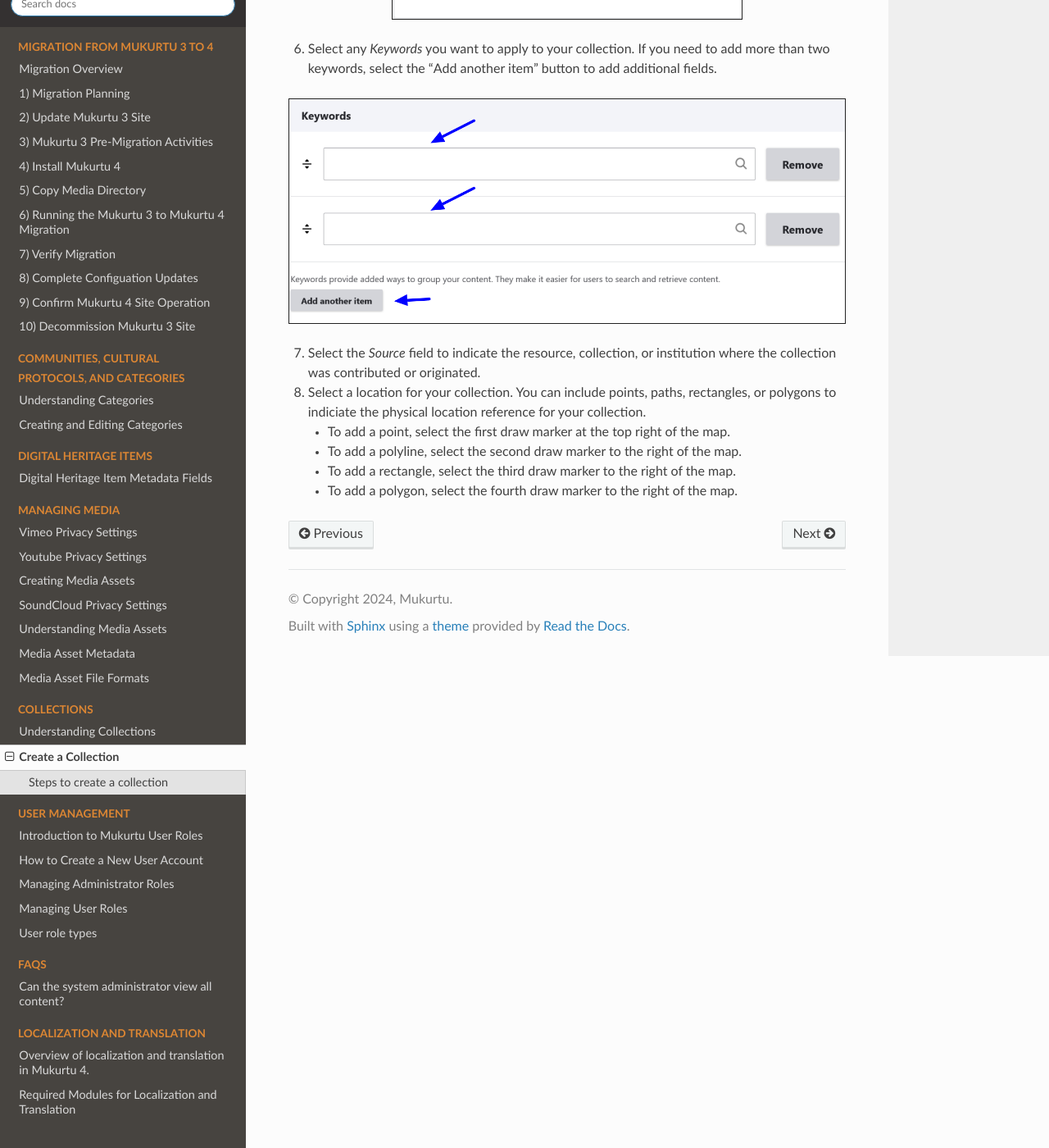
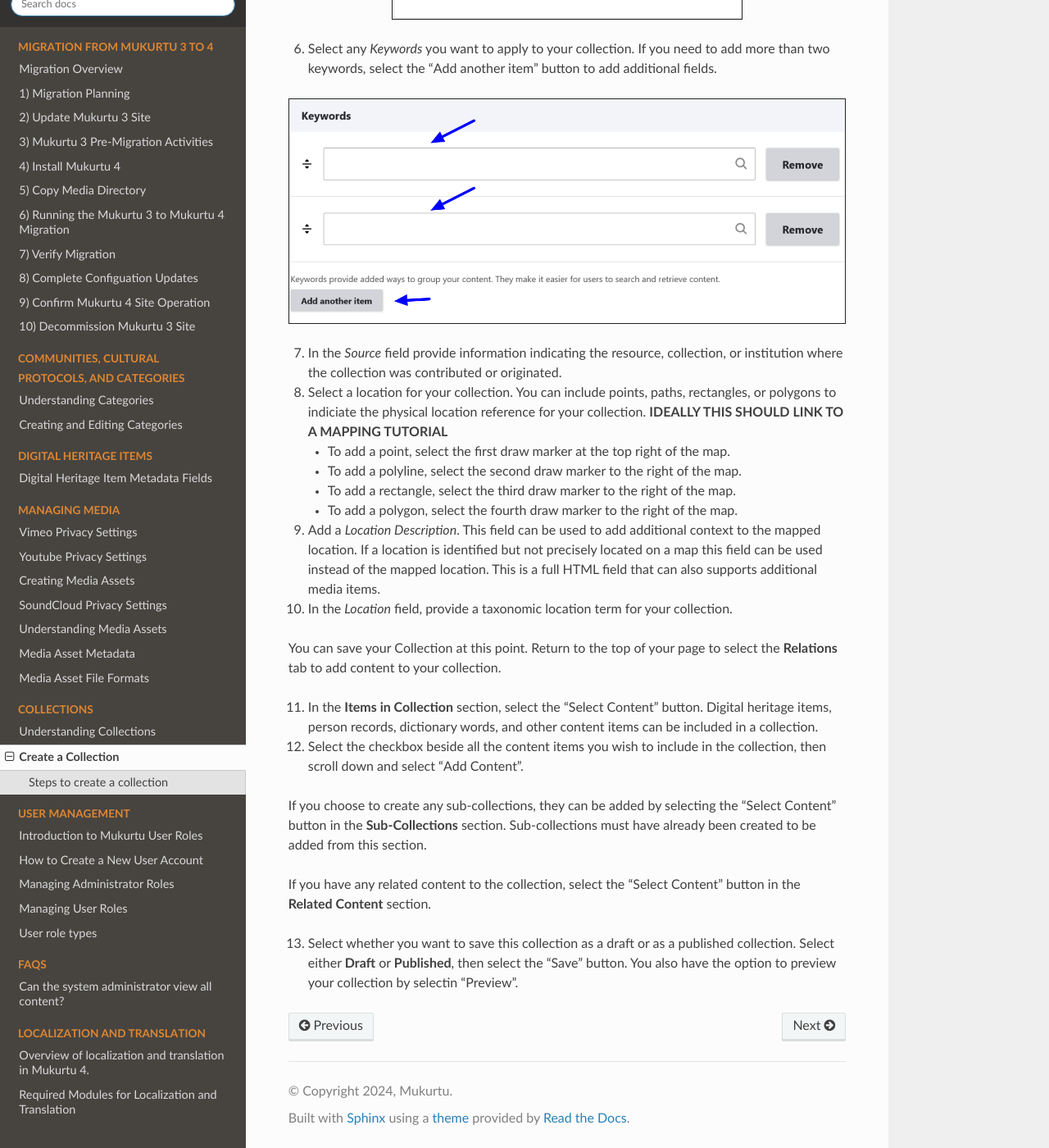
Before and after one commit to MukurtuCMS/mukurtudocs, a Sphinx documentation site: the page built from docs/source/collections/CreateCollection.md, in a window 1280 px wide and 1400 px high, scrolled down 2928 px. Shown: the whole window at 82% size. Built offline with Sphinx 7.4.7 and the Read the Docs theme 3.1.0, drawn with Linux system fonts in a browser that asks for light colours; some of the changed text lies outside the part shown.

Commit message:
Update CreateCollection.md

```diff
--- a/docs/source/collections/CreateCollection.md
+++ b/docs/source/collections/CreateCollection.md
@@ -16,7 +16,7 @@ The remaining steps to create a collection are the same.
 
 We will start with filling out the information contained in the **Mukurtu Essentials** tab.
 
-1. Select the *Collection name* field. Fill in a name for your collection.
+1. Use the *Collection name* field to provide a name for your collection.
 
 ![Create Collection](../embeds/collections_how_to3.png "An image of the Collection name field below the Mukurtu Essentials and Relations tabs with an arrow.")
 
@@ -26,9 +26,9 @@ We will start with filling out the information contained in the **Mukurtu Essent
 
 ![Create Collections](../embeds/collections_how_to4.png "An image with arrows indicating the location of the sharing settings and cultural protocol fields.")
 
-3. Select the *Summary* field and fill in a summary of your collection. This field is limited to 255 characters.
+3. Use the *Summary* field to provide a summary of your collection. This field is limited to 255 characters.
 
-4. Select the *Description* field and fill in a description of your collection. This is a full HTML field that can also supports additional media items.
+4. Select the *Description* field to provide a description of your collection. This is a full HTML field that can also supports additional media items.
 
 ![Create Collections](../embeds/collections_how_to5.png "An image with arrows indicating the location of the summary and description fields and a box highlighting the additional media items option.")
 
@@ -40,10 +40,26 @@ We will start with filling out the information contained in the **Mukurtu Essent
 
 ![Create Collections](../embeds/collections_how_to7.png "An image with arrows indicating the keywords fields and the button to add additional keywords fields.")
 
-7. Select the *Source* field to indicate the resource, collection, or institution where the collection was contributed or originated.
+7. In the *Source* field provide information indicating the resource, collection, or institution where the collection was contributed or originated.
 
-8. Select a location for your collection. You can include points, paths, rectangles, or polygons to indiciate the physical location reference for your collection.
+8. Select a location for your collection. You can include points, paths, rectangles, or polygons to indiciate the physical location reference for your collection. **IDEALLY THIS SHOULD LINK TO A MAPPING TUTORIAL**
     - To add a point, select the first draw marker at the top right of the map.
     - To add a polyline, select the second draw marker to the right of the map.
     - To add a rectangle, select the third draw marker to the right of the map.
     - To add a polygon, select the fourth draw marker to the right of the map.
+
+9. Add a *Location Description*. This field can be used to add additional context to the mapped location. If a location is identified but not precisely located on a map this field can be used instead of the mapped location. This is a full HTML field that can also supports additional media items.
+
+10. In the *Location* field, provide a taxonomic location term for your collection.
+
+You can save your Collection at this point. Return to the top of your page to select the **Relations** tab to add content to your collection.
+
+11. In the **Items in Collection** section, select the "Select Content" button. Digital heritage items, person records, dictionary words, and other content items can be included in a collection.
+
+12. Select the checkbox beside all the content items you wish to include in the collection, then scroll down and select "Add Content".
+
+If you choose to create any sub-collections, they can be added by selecting the "Select Content" button in the **Sub-Collections** section. Sub-collections must have already been created to be added from this section.
+
+If you have any related content to the collection, select the "Select Content" button in the **Related Content** section.
+
+13. Select whether you want to save this collection as a draft or as a published collection. Select either **Draft** or **Published**, then select the "Save" button. You also have the option to preview your collection by selectin "Preview".
```
